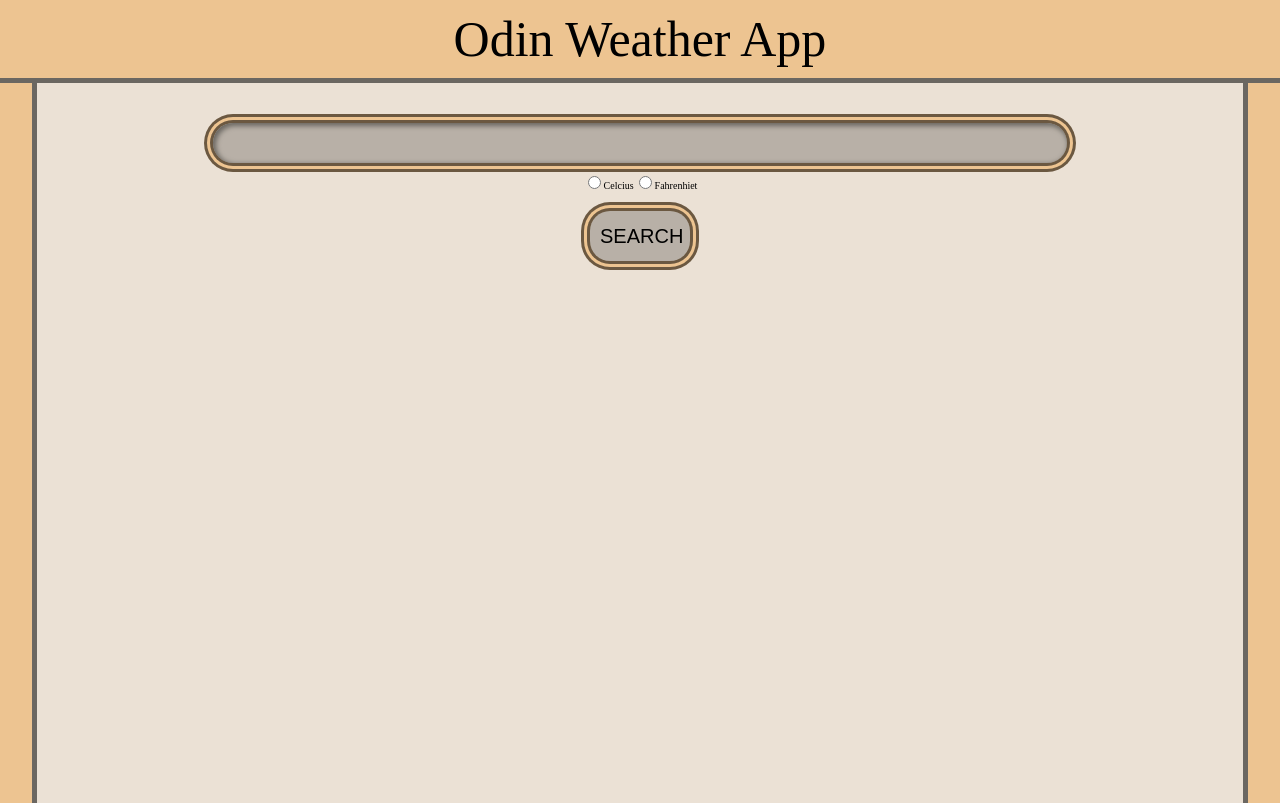
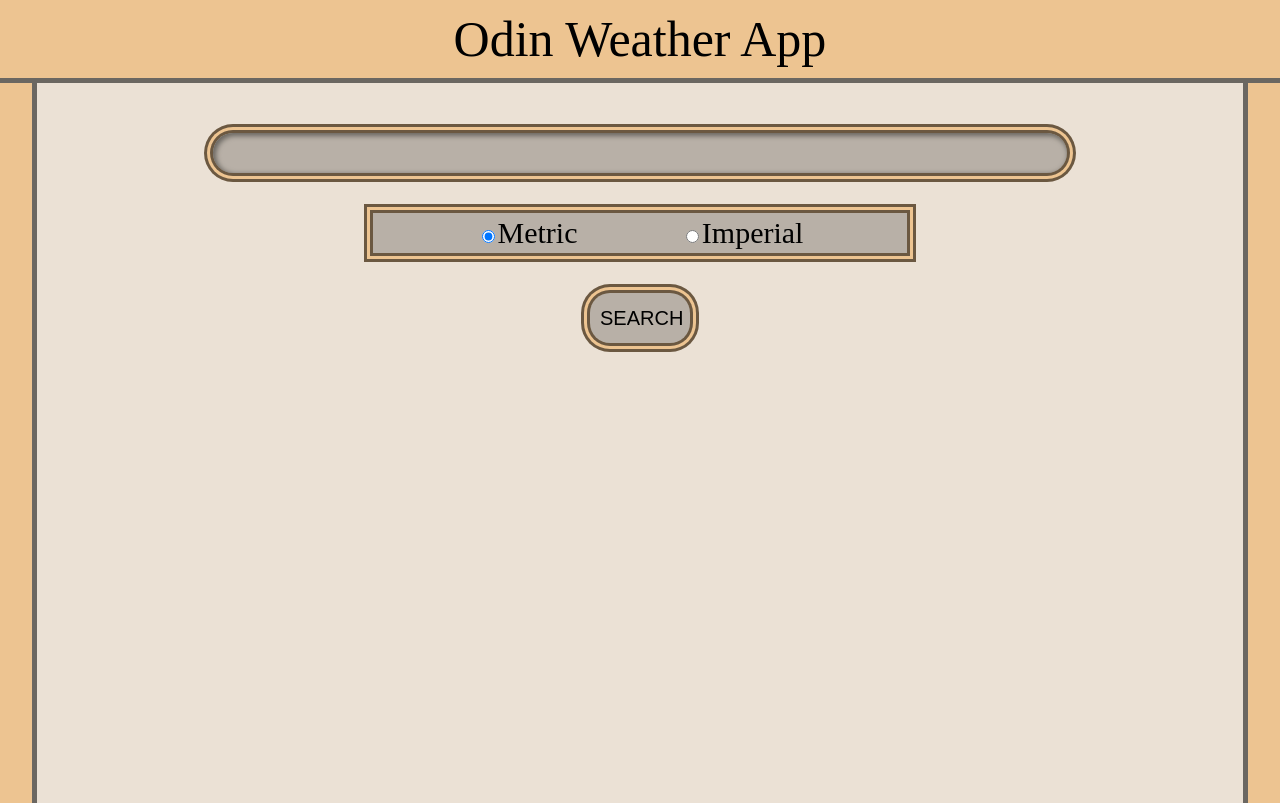
Before and after one commit to rwalsh221/odin_react_weather_app, a React (Create React App) app in the folder odin_weather_app/: page / in a window 1280 px wide. Built offline with nearby package versions, Linux system fonts and the light colour scheme; a web font is replaced by a local one.

Commit message:
add radio button for unit

```diff
--- a/odin_weather_app/src/components/Main/Main.js
+++ b/odin_weather_app/src/components/Main/Main.js
@@ -11,12 +11,14 @@ import WeatherLocationContainer from '../WeatherLocationContainer/WeatherLocatio
 // TODO: REFACTOR MAIN INTO FUCTIONS
 // TODO: FORMAT DESCRIPTION DOOOOONEEEEE
 // TODO: LOCAL STORAGE
-// TODO: DELETE
+// TODO: DELETE DOOONE
 // TODO: RADIO BUTTON CELECIUS
 // TODO: CHANGE BACKGROUND. USE A MAP
 
 const Main = (props) => {
   const [searchQuery, setSearchQuery] = useState(null);
+  const [metric, setMetric] = useState(true);
+  const [imperial, setImperial] = useState(false);
 
   const searchQueryfactory = (query) => {
     const id = new Date();
@@ -72,16 +74,30 @@ const Main = (props) => {
           ></input>
           <div className={classes.searchRadioContainer}>
             <label>
-              <input type={'radio'} name={'celcius'} value={'celcius'}></input>
-              Celcius
+              <input
+                type={'radio'}
+                name={'metric'}
+                value={'metric'}
+                checked={metric}
+                onChange={() => {
+                  setImperial(false);
+                  setMetric(true);
+                }}
+              ></input>
+              Metric
             </label>
             <label>
               <input
                 type={'radio'}
-                name={'fahrenhiet'}
-                value={'fahrenhiet'}
+                name={'imperial'}
+                value={'imperial'}
+                checked={imperial}
+                onChange={(e) => {
+                  setImperial(true);
+                  setMetric(false);
+                }}
               ></input>
-              Fahrenhiet
+              Imperial
             </label>
           </div>
           <button className={classes.locationSearchBtn}>SEARCH</button>
@@ -94,6 +110,7 @@ const Main = (props) => {
                     searchQuery={element}
                     key={element.id}
                     deleteHandler={deleteSearchQueryHandler}
+                    unit={metric ? 'metric' : 'imperial'}
                   />
                 );
               })
--- a/odin_weather_app/src/components/Main/Main.module.css
+++ b/odin_weather_app/src/components/Main/Main.module.css
@@ -31,7 +31,7 @@
   padding: 0 5rem;
   width: 80%;
   height: 4rem;
-  margin: 1rem;
+  margin: 2rem;
   border-radius: 2rem;
   outline: none;
   border: none;
@@ -39,6 +39,23 @@
     0px 0px 0px 0.6rem var(--sec-bg-color-sand),
     0px 0px 0px 0.9rem var(--sec-bg-color-brown),
     2px 2px 5px 1px var(--main-bg-color-grey-dark) inset;
+}
+
+.searchRadioContainer {
+  background-color: red;
+  font-size: 3rem;
+  font-family: inherit;
+  display: flex;
+  align-items: center;
+  justify-content: space-evenly;
+  height: 4rem;
+  width: 50%;
+  margin: 2rem 0;
+
+  box-shadow: 0px 0px 0px 0.3rem var(--sec-bg-color-brown),
+    0px 0px 0px 0.6rem var(--sec-bg-color-sand),
+    0px 0px 0px 0.9rem var(--sec-bg-color-brown);
+  background-color: var(--main-bg-color-grey);
 }
 
 .locationSearchBtn {
@@ -53,6 +70,10 @@
   background-color: var(--main-bg-color-grey);
   font-size: 2rem;
   padding: 1rem;
+}
+
+.locationSearchBtn:hover {
+  background-color: var(--sec-bg-color-sand);
 }
 
 .weatherContainer {
--- a/odin_weather_app/src/components/WeatherLocationContainer/WeatherLocationContainer.js
+++ b/odin_weather_app/src/components/WeatherLocationContainer/WeatherLocationContainer.js
@@ -13,6 +13,8 @@ const WeatherLocationContainer = (props) => {
   let content = null;
 
   let setContentHandler = () => {
+    const temperatureUnit = props.unit === 'metric' ? '\u2103' : '\u2109';
+
     if (currentWeatherData) {
       console.log(`rotate(${currentWeatherData.wind.deg})`);
       console.log(futureWeatherData);
@@ -56,10 +58,18 @@ const WeatherLocationContainer = (props) => {
             </div>
             {/* CURRENT WEATHER TEMP */}
             <div className={classes.temperature}>
-              <h2>{currentWeatherData.main.temp.toFixed(0)} &#x2103;</h2>
+              <h2>
+                {currentWeatherData.main.temp.toFixed(0)} {`${temperatureUnit}`}
+              </h2>
               <div className={classes.hiLoTemperature}>
-                <h4>{currentWeatherData.main.temp_max.toFixed(0)} &#x2103;</h4>
-                <h4>{currentWeatherData.main.temp_min.toFixed(0)} &#x2103;</h4>
+                <h4>
+                  {currentWeatherData.main.temp_max.toFixed(0)}
+                  {`${temperatureUnit}`}
+                </h4>
+                <h4>
+                  {currentWeatherData.main.temp_min.toFixed(0)}
+                  {`${temperatureUnit}`}
+                </h4>
               </div>
             </div>
 
@@ -92,13 +102,15 @@ const WeatherLocationContainer = (props) => {
                 <div className={classes.futureHi}>
                   <ion-icon name="chevron-up-outline"></ion-icon>
                   <h5>
-                    {futureWeatherData.daily[1].temp.max.toFixed(0)} &#x2103;
+                    {futureWeatherData.daily[1].temp.max.toFixed(0)}
+                    {`${temperatureUnit}`}
                   </h5>
                 </div>
                 <div className={classes.futureLo}>
                   <ion-icon name="chevron-down-outline"></ion-icon>
                   <h5>
-                    {futureWeatherData.daily[1].temp.min.toFixed(0)} &#x2103;
+                    {futureWeatherData.daily[1].temp.min.toFixed(0)}
+                    {`${temperatureUnit}`}
                   </h5>
                 </div>
               </div>
@@ -134,13 +146,15 @@ const WeatherLocationContainer = (props) => {
                 <div className={classes.futureHi}>
                   <ion-icon name="chevron-up-outline"></ion-icon>
                   <h5>
-                    {futureWeatherData.daily[1].temp.max.toFixed(0)} &#x2103;
+                    {futureWeatherData.daily[1].temp.max.toFixed(0)}
+                    {`${temperatureUnit}`}
                   </h5>
                 </div>
                 <div className={classes.futureLo}>
                   <ion-icon name="chevron-down-outline"></ion-icon>
                   <h5>
-                    {futureWeatherData.daily[1].temp.min.toFixed(0)} &#x2103;
+                    {futureWeatherData.daily[1].temp.min.toFixed(0)}
+                    {`${temperatureUnit}`}
                   </h5>
                 </div>
               </div>
@@ -185,13 +199,15 @@ const WeatherLocationContainer = (props) => {
                 <div className={classes.futureHi}>
                   <ion-icon name="chevron-up-outline"></ion-icon>
                   <h5>
-                    {futureWeatherData.daily[3].temp.max.toFixed(0)} &#x2103;
+                    {futureWeatherData.daily[3].temp.max.toFixed(0)}
+                    {`${temperatureUnit}`}
                   </h5>
                 </div>
                 <div className={classes.futureLo}>
                   <ion-icon name="chevron-down-outline"></ion-icon>
                   <h5>
-                    {futureWeatherData.daily[3].temp.min.toFixed(0)} &#x2103;
+                    {futureWeatherData.daily[3].temp.min.toFixed(0)}
+                    {`${temperatureUnit}`}
                   </h5>
                 </div>
               </div>
@@ -240,7 +256,7 @@ const WeatherLocationContainer = (props) => {
       if (props.searchQuery) {
         try {
           const currentWeather = await fetch(
-            `https://api.openweathermap.org/data/2.5/weather?q=${props.searchQuery.query}&units=metric&appid=${apikey}`
+            `https://api.openweathermap.org/data/2.5/weather?q=${props.searchQuery.query}&units=${props.unit}&appid=${apikey}`
           );
 
           let currentWeatherData = await currentWeather.json();
@@ -248,7 +264,7 @@ const WeatherLocationContainer = (props) => {
           console.log(currentWeatherData.coord);
 
           const futureWeather = await fetch(
-            `https://api.openweathermap.org/data/2.5/onecall?lat=${currentWeatherData.coord.lat}&lon=${currentWeatherData.coord.lon}&exclude=minutely,hourly,alerts&units=metric&appid=${apikey}`
+            `https://api.openweathermap.org/data/2.5/onecall?lat=${currentWeatherData.coord.lat}&lon=${currentWeatherData.coord.lon}&exclude=minutely,hourly,alerts&units=${props.unit}&appid=${apikey}`
           );
 
           let futureWeatherData = await futureWeather.json();
@@ -277,7 +293,7 @@ const WeatherLocationContainer = (props) => {
       }
     };
     fetchData();
-  }, [props.searchQuery]);
+  }, [props.searchQuery, props.unit]);
 
   setContentHandler();
 
```
